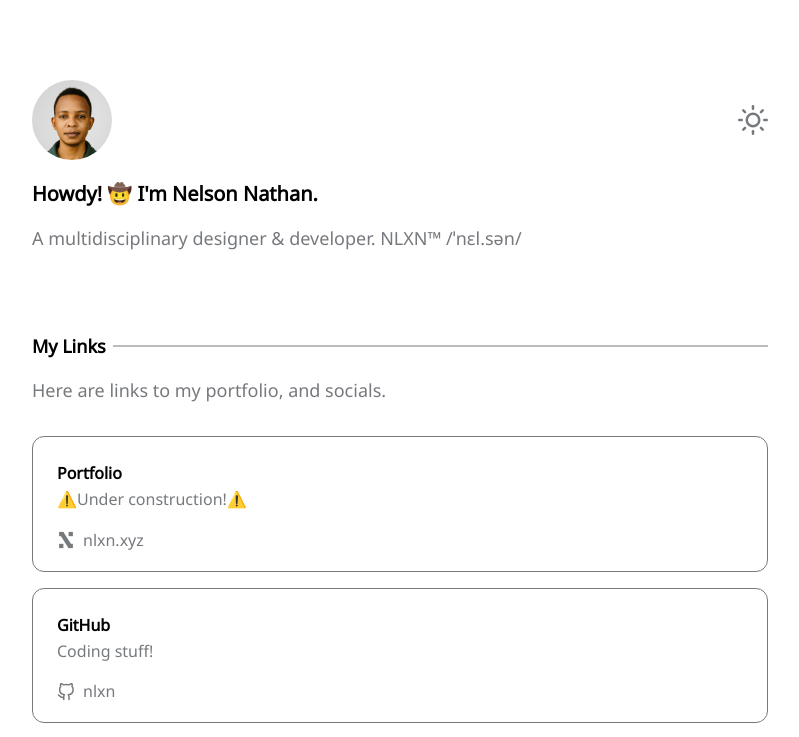
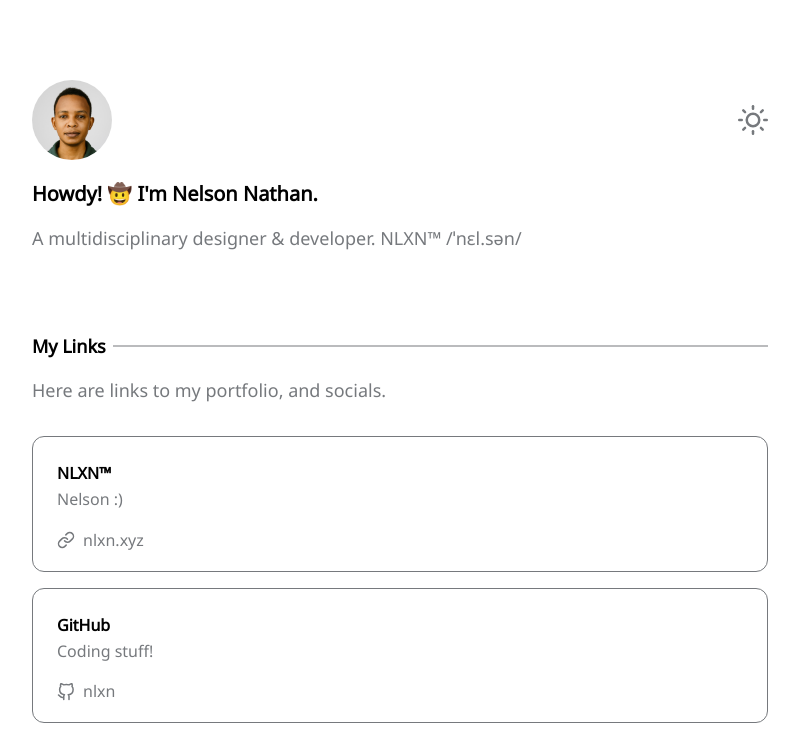
Before and after one commit to nlxn/profilio, a Next.js app: page / in a window 1280 px wide. Shown: the top 737 px of the page, without its empty margins (240-1039 px from the left). Built offline with nearby package versions, Linux system fonts and the light colour scheme.

Commit message:
Update config.js

```diff
--- a/data/config.js
+++ b/data/config.js
@@ -15,9 +15,9 @@
   desc: "Here are links to my portfolio, and socials.",
   projects: [
     {
-      title: 'Portfolio',
-      description: '⚠️Under construction!⚠️',
-      link: 'https://nlxn.xyz/portfolio',
+      title: 'NLXN™',
+      description: 'Nelson :)',
+      link: 'https://nlxn.xyz',
       icon: '/static/icons/nlxn.svg'
     },
     {
```
